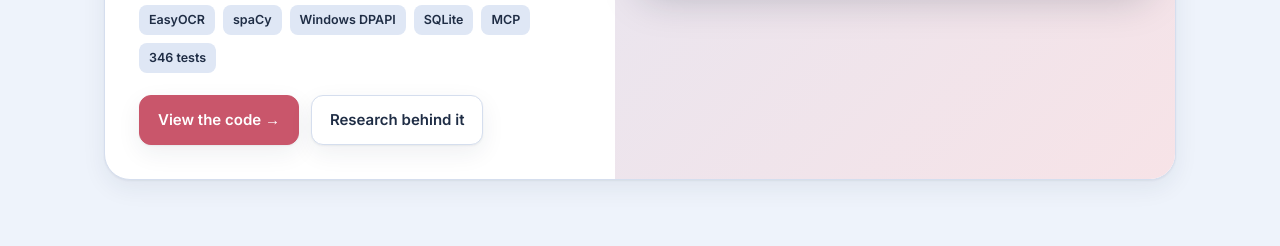
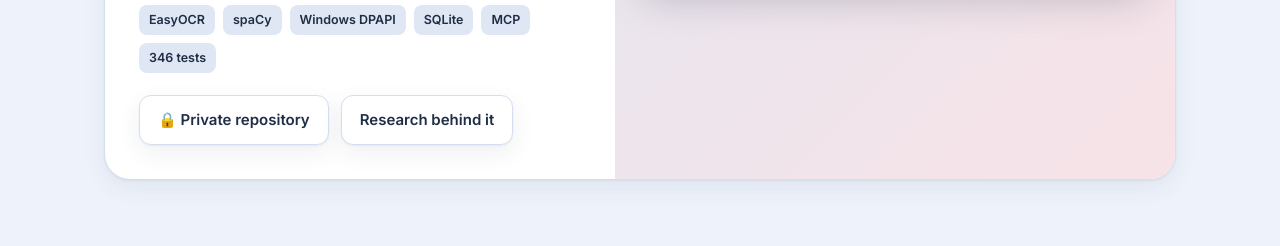
Before and after one commit to pastinicabeatrice/pastinicabeatrice.github.io, a plain HTML site: page index.html in a window 1280 px wide. Shown: the part 1730-1976 px from the top of the page. Drawn offline with Linux system fonts and the light colour scheme.

Commit message:
AIrlock: repo-ul e acum privat, fără link la cod
Co-Authored-By: Claude Opus 5.5 <noreply@anthropic.com>

```diff
--- a/index.html
+++ b/index.html
@@ -227,7 +227,7 @@ footer .wrap{display:flex;justify-content:space-between;gap:16px;flex-wrap:wrap;
         <span class="chip">EasyOCR</span><span class="chip">spaCy</span><span class="chip">Windows DPAPI</span><span class="chip">SQLite</span><span class="chip">MCP</span><span class="chip">346 tests</span>
       </div>
       <div class="cta" style="margin-top:22px">
-        <a class="btn primary" href="https://github.com/pastinicabeatrice/agent-ai-sigur" target="_blank" rel="noopener">View the code →</a>
+        <span class="btn" style="cursor:default">🔒 Private repository</span>
         <a class="btn" href="https://github.com/pastinicabeatrice/research-ai-imm" target="_blank" rel="noopener">Research behind it</a>
       </div>
     </div>
```
